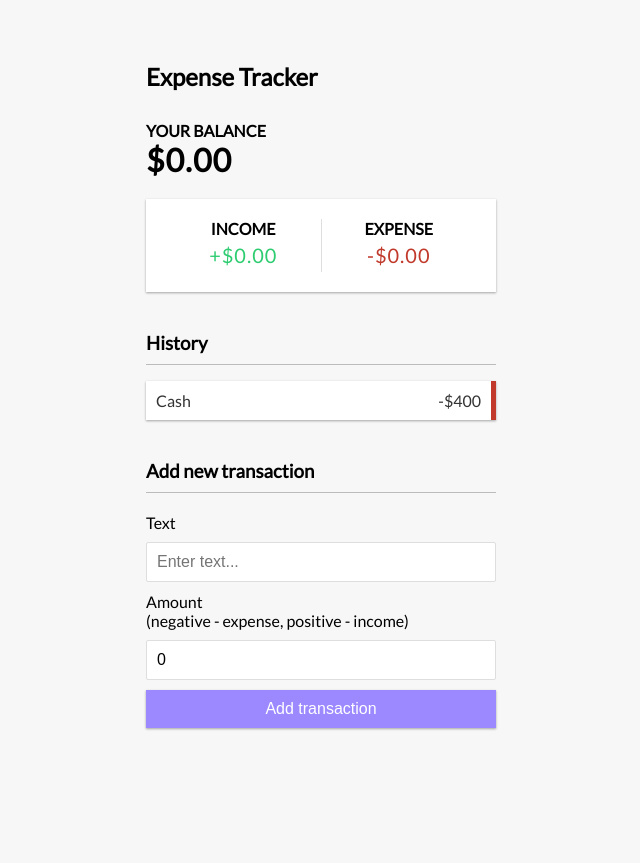
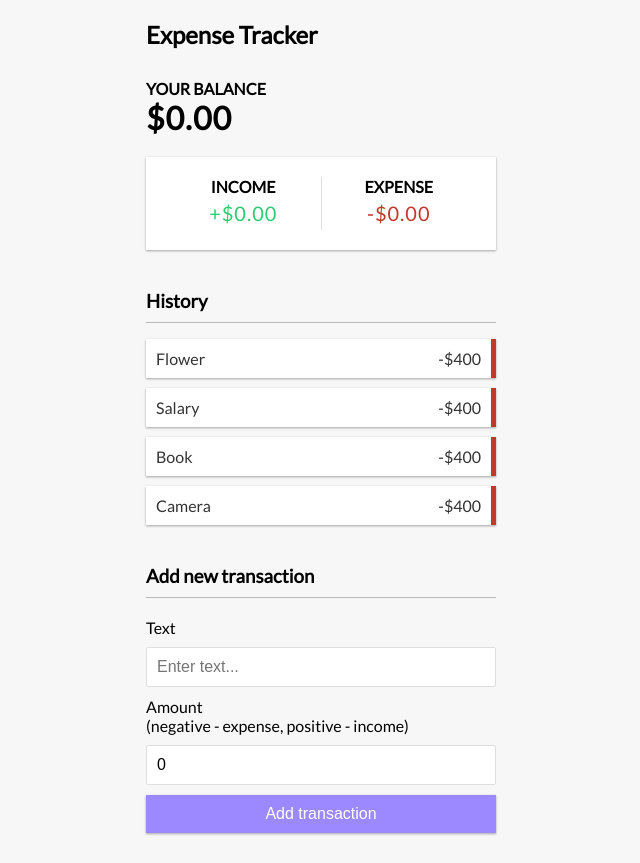
Before and after one commit to aaronjae22/React_Expense_Tracker, a React (Create React App) app: page / in a window 1280 px wide. Shown: the whole page, without its empty margins (319-959 px from the left). Before the commit the page ends 800 px from the top, so only its background shows below. Built offline with nearby package versions, Linux system fonts and the light colour scheme.

Commit message:
7. Hard coding info in TransactionList.js

```diff
--- a/src/components/TransactionList.js
+++ b/src/components/TransactionList.js
@@ -1,6 +1,11 @@
-import React from 'react';
+import React, { useContext} from 'react';
+import { GlobalContext } from '../context/GlobalState';
 
 export const TransactionList = () => {
+
+    const { transactions } = useContext(GlobalContext);
+
+
     return (
 
         <React.Fragment>
@@ -8,9 +13,12 @@ export const TransactionList = () => {
             {/* To be replaced with a transaction component */}
             <h3>History</h3>
                 <ul className="list">
-                    <li className="minus">
-                    Cash <span>-$400</span><button className="delete-btn">x</button>
-                    </li>
+                    {transactions.map(transaction => (
+                        <li className="minus">
+                        {transaction.text} <span>-$400</span><button className="delete-btn">x</button>
+                        </li>
+                    ))}
+
                 </ul>
 
         </React.Fragment>
```
